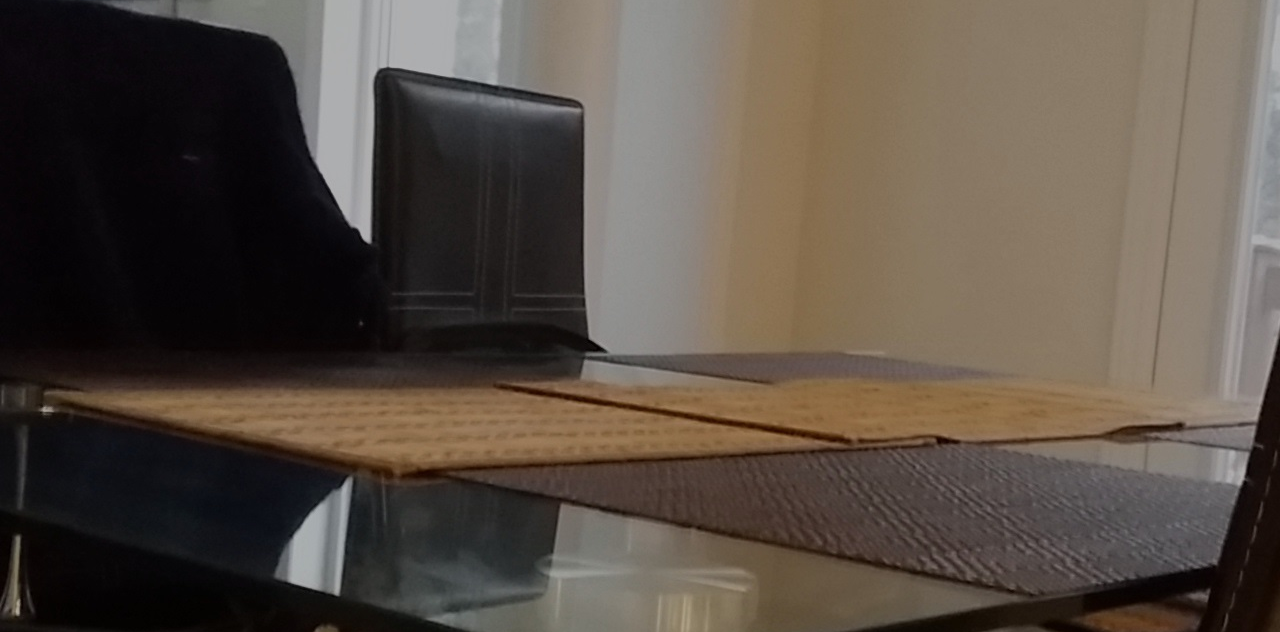
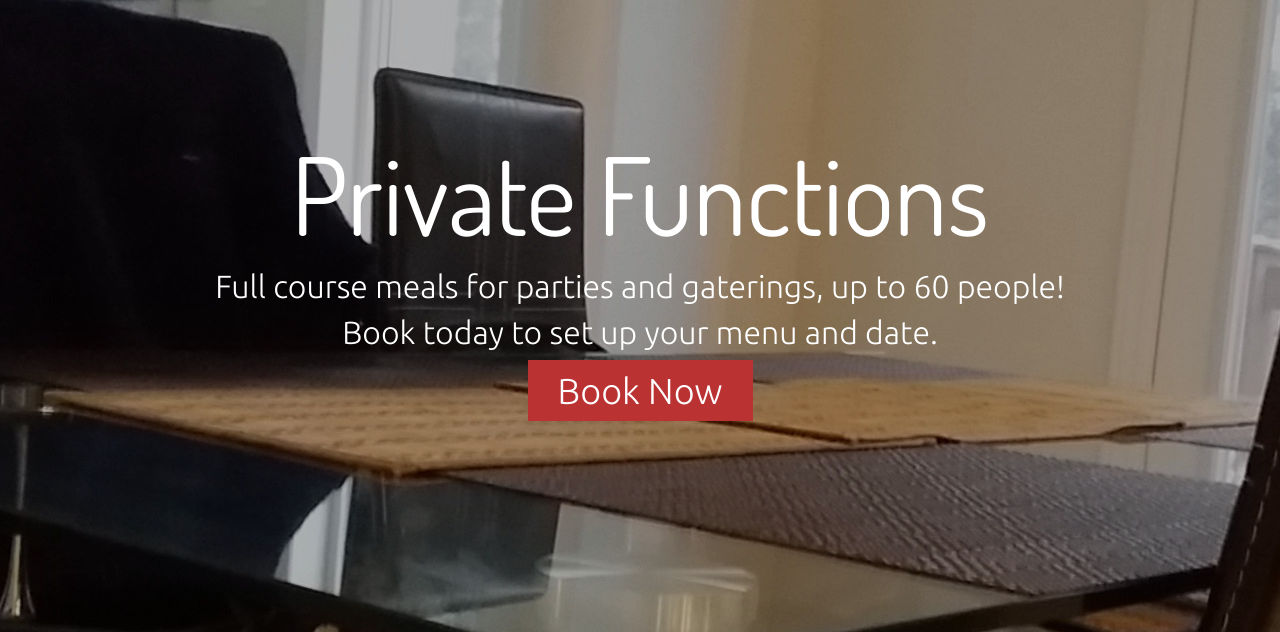
Before and after one commit to sunmatthew/Fellinis-Website, a plain HTML site: page Fellinis/privatefunctions.html in a window 1280 px wide. Shown: the part 165-797 px from the top of the page. Drawn offline with nearby package versions, Linux system fonts and the light colour scheme.

Commit message:
design implemented

```diff
--- a/Fellinis/privatefunctions.html
+++ b/Fellinis/privatefunctions.html
@@ -60,7 +60,11 @@
 		</div>
 
 		<div class="private-functions">
-
+			<div class="container">
+				<h1>Private Functions</h1>
+				<p>Full course meals for parties and gaterings, up to 60 people! Book today to set up your menu and date.</p>
+				<a class="booking" href ="#">Book Now</a>
+			</div>
 		</div>
 
 		<div class="private-function-details">
```
